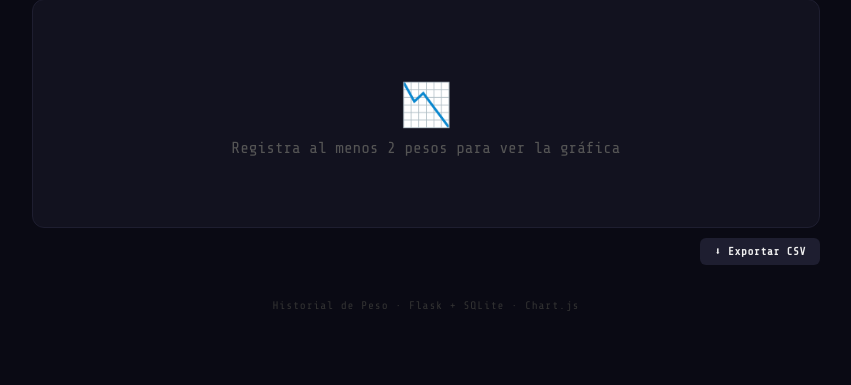
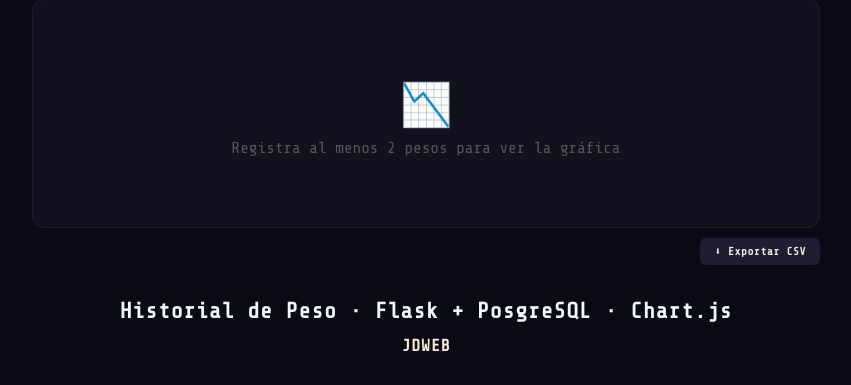
Before and after one commit to juankmatu/PesoMaury, a Flask app: page / in a window 1280 px wide. Shown: the part 415-800 px from the top of the page, without its empty margins (214-1065 px from the left). Run offline with Flask 3, Linux system fonts and the light colour scheme; data that the repository does not hold is empty; some libraries are stand-ins or nearby versions.

Commit message:
add footer

```diff
--- a/templates/index.html
+++ b/templates/index.html
@@ -181,7 +181,10 @@
 
 <div class="toast" id="toast"></div>
 
-<footer>Historial de Peso · Flask + SQLite · Chart.js</footer>
+<footer><H1 style="color: aliceblue">Historial de Peso · Flask + PosgreSQL · Chart.js</H1>
+    <br>
+    <H2 STYLE="color: antiquewhite">JDWEB</H2>
+</footer>
 
 <script>
 let registros = [];
```
